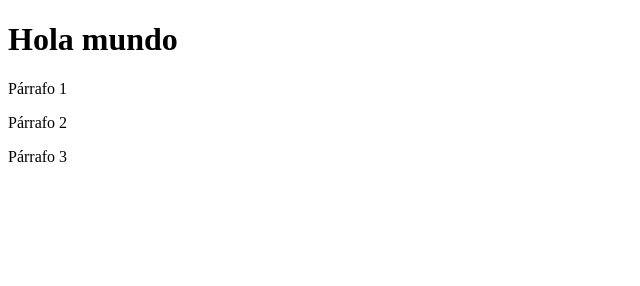
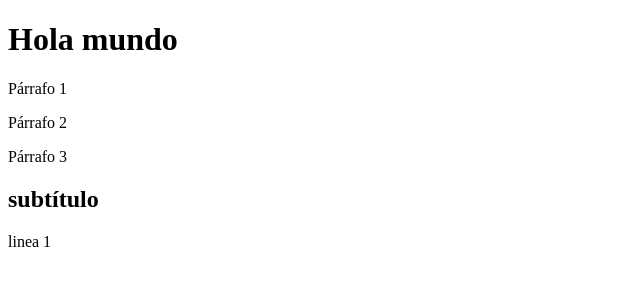
Before and after one commit to icyclicalstyles/prueba01, a plain HTML site: page index.html in a window 1280 px wide. Shown: the whole page, without its empty margins (0-640 px from the left). Drawn offline with Linux system fonts and the light colour scheme.

Commit message:
av commit

```diff
--- a/index.html
+++ b/index.html
@@ -11,5 +11,7 @@
     <p>Párrafo 1</p>
     <p>Párrafo 2</p>
     <p>Párrafo 3</p>
+    <h2>subtítulo</h2>
+    <p>linea 1</p>
 </body>
 </html>
```
